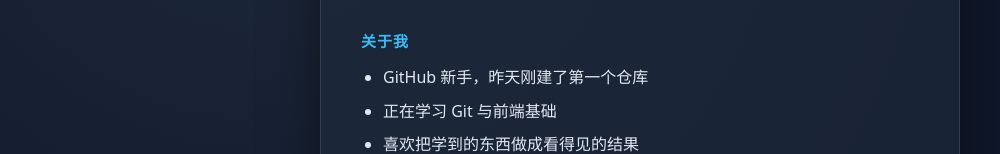
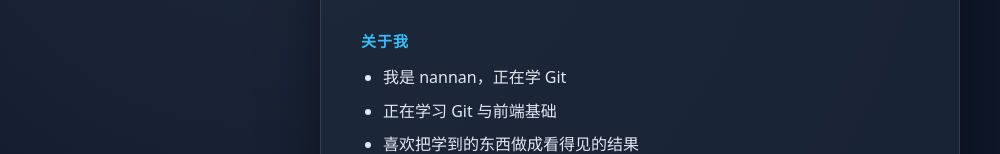
Before and after one commit to tteoknan/hello-github, a plain HTML site: page index.html in a window 1280 px wide. Shown: the part 265-419 px from the top of the page, without its empty margins (0-1000 px from the left). Drawn offline with Linux system fonts and the light colour scheme.

Commit message:
我是nannan,正在学Git

```diff
--- a/index.html
+++ b/index.html
@@ -108,7 +108,7 @@
 
     <h2>关于我</h2>
     <ul>
-      <li>GitHub 新手，昨天刚建了第一个仓库</li>
+      <li>我是 nannan，正在学 Git</li>
       <li>正在学习 Git 与前端基础</li>
       <li>喜欢把学到的东西做成看得见的结果</li>
     </ul>
```
